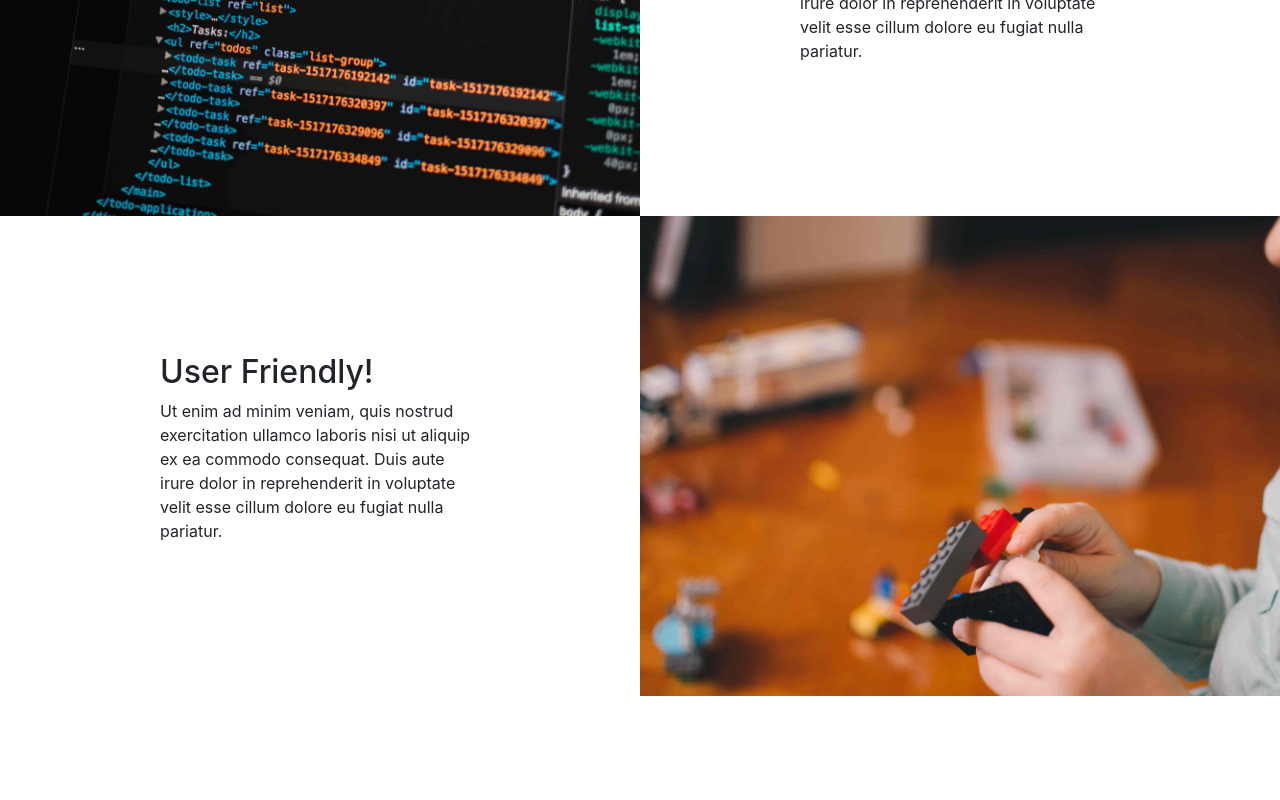
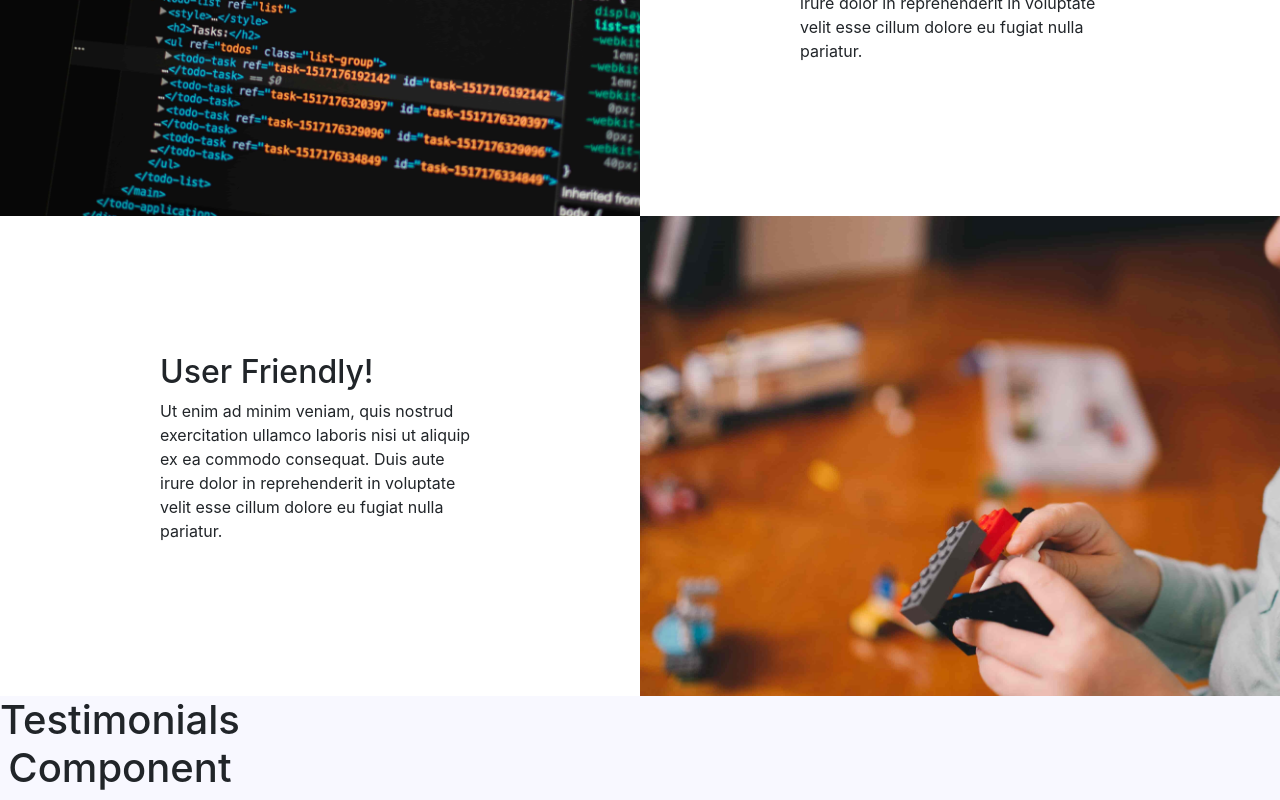
Before and after one commit to lacyjpr/landing, a React (Create React App) app: page / in a window 1280 px wide. Shown: the part 2053-2853 px from the top of the page. Before the commit the page ends 2749 px from the top, so only its background shows below. Built offline with nearby package versions, Linux system fonts and the light colour scheme.

Commit message:
Scaffold Testimonials component

```diff
--- a/src/App.js
+++ b/src/App.js
@@ -5,6 +5,7 @@ import Header from './components/header';
 import Home from './components/home';
 import Features from './components/features';
 import Advantages from './components/advantages';
+import Testimonials from './components/testimonials';
 
 class App extends Component {
   render() {
@@ -14,6 +15,7 @@ class App extends Component {
         <Home />
         <Features />
         <Advantages />
+        <Testimonials />
       </div>
     );
   }
--- /dev/null
+++ b/src/components/testimonials/Testimonials.js
@@ -0,0 +1,11 @@
+import React from 'react';
+
+const Testimonials = () => {
+  return (
+    <div>
+      <h1>Testimonials Component</h1>
+    </div>
+  );
+};
+
+export default Testimonials;
--- /dev/null
+++ b/src/components/testimonials/index.js
@@ -0,0 +1,2 @@
+import Testimonials from './Testimonials';
+export default Testimonials;
```
